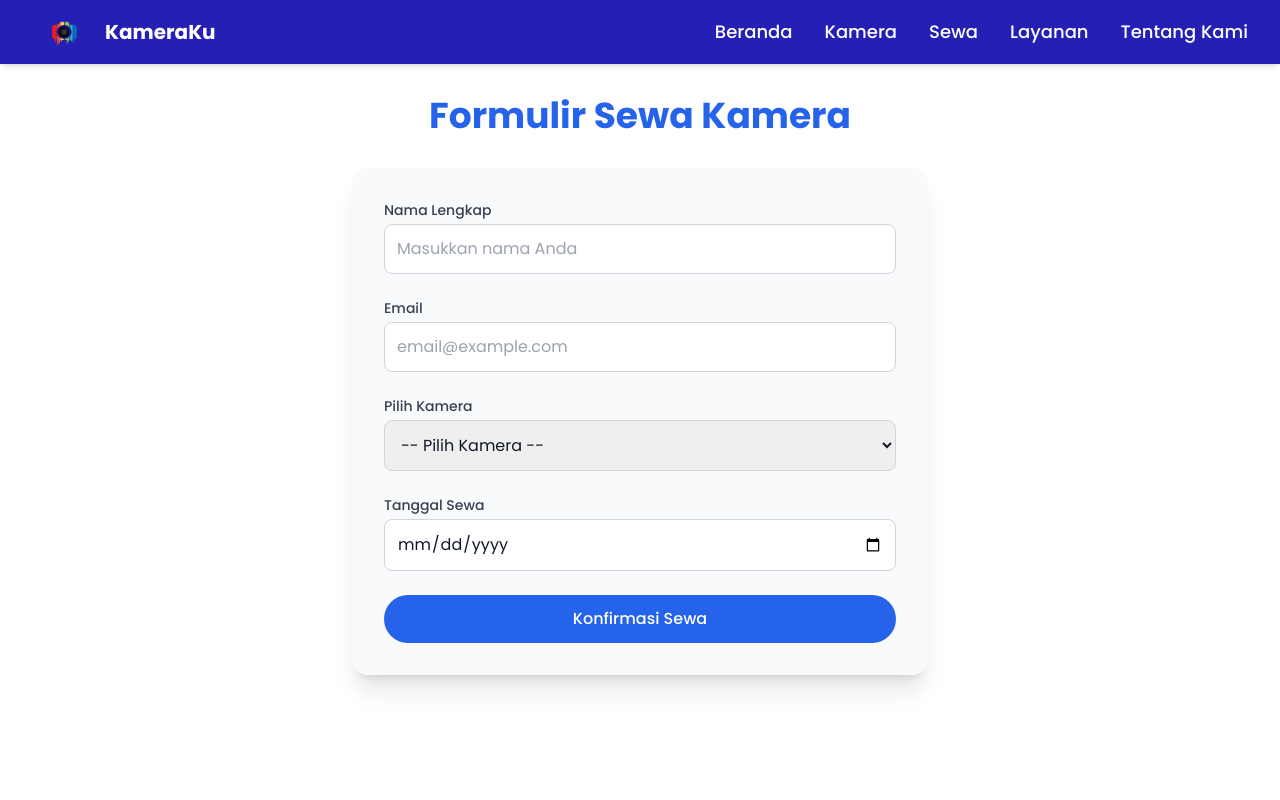
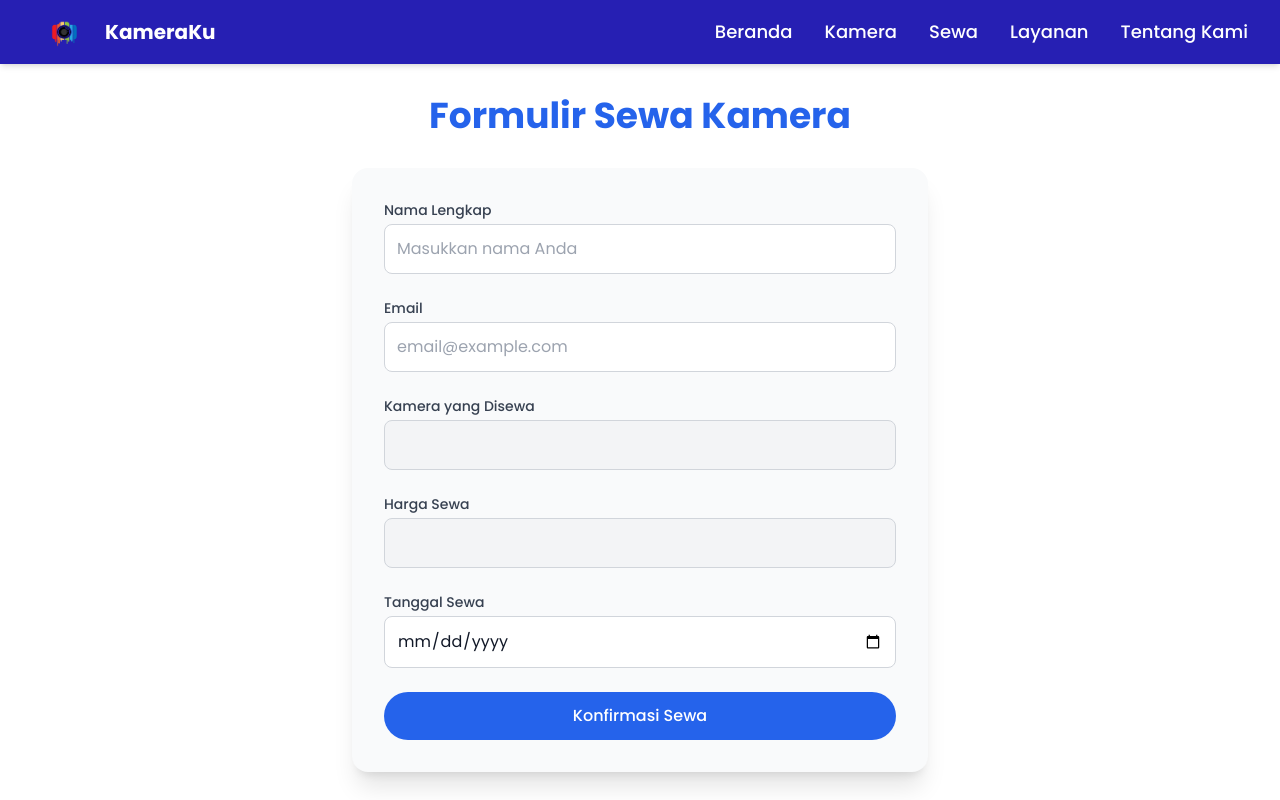
Before and after one commit to jefritirta30/Ondemande, a Next.js app in the folder frontend/: page /sewa in a window 1280 px wide. Shown: the top 800 px of the page. Built offline with nearby package versions, Linux system fonts and the light colour scheme.

Commit message:
jefri: update halaman sewa agar form otomatis terisi berdasarkan data kamera dari query string

```diff
--- a/frontend/app/sewa/page.tsx
+++ b/frontend/app/sewa/page.tsx
@@ -1,6 +1,37 @@
-import React from 'react'
+'use client'
+
+import { useSearchParams } from 'next/navigation'
+import React, { useEffect, useState } from 'react'
 
 export default function SewaPage() {
+  const searchParams = useSearchParams()
+
+  // Ambil data kamera dari query parameter
+  const namaKamera = searchParams.get('nama') || ''
+  const hargaKamera = searchParams.get('harga') || ''
+  const gambarKamera = searchParams.get('gambar') || ''
+
+  const [formData, setFormData] = useState({
+    nama: '',
+    email: '',
+    kamera: namaKamera,
+    harga: hargaKamera,
+    tanggal: '',
+  })
+
+  const handleChange = (e: React.ChangeEvent<HTMLInputElement | HTMLSelectElement>) => {
+    setFormData({
+      ...formData,
+      [e.target.name]: e.target.value,
+    })
+  }
+
+  const handleSubmit = (e: React.FormEvent) => {
+    e.preventDefault()
+    console.log('Data Formulir:', formData)
+    alert('Form berhasil dikirim!')
+  }
+
   return (
     <div className="min-h-screen bg-white text-gray-900 pt-24 px-4 pb-12">
       <div className="max-w-xl mx-auto">
@@ -8,17 +39,20 @@ export default function SewaPage() {
           Formulir Sewa Kamera
         </h1>
 
-        <form className="bg-gray-50 p-8 rounded-2xl shadow-xl space-y-6">
+        <form onSubmit={handleSubmit} className="bg-gray-50 p-8 rounded-2xl shadow-xl space-y-6">
           <div>
             <label htmlFor="nama" className="block text-sm font-medium text-gray-700">
               Nama Lengkap
             </label>
             <input
               type="text"
+              name="nama"
               id="nama"
               className="mt-1 block w-full border border-gray-300 rounded-lg p-3 focus:ring-blue-500 focus:border-blue-500"
               placeholder="Masukkan nama Anda"
               required
+              value={formData.nama}
+              onChange={handleChange}
             />
           </div>
 
@@ -28,27 +62,42 @@ export default function SewaPage() {
             </label>
             <input
               type="email"
+              name="email"
               id="email"
               className="mt-1 block w-full border border-gray-300 rounded-lg p-3 focus:ring-blue-500 focus:border-blue-500"
               placeholder="email@example.com"
               required
+              value={formData.email}
+              onChange={handleChange}
             />
           </div>
 
           <div>
             <label htmlFor="kamera" className="block text-sm font-medium text-gray-700">
-              Pilih Kamera
+              Kamera yang Disewa
             </label>
-            <select
+            <input
+              type="text"
+              name="kamera"
               id="kamera"
-              className="mt-1 block w-full border border-gray-300 rounded-lg p-3 focus:ring-blue-500 focus:border-blue-500"
-              required
-            >
-              <option value="">-- Pilih Kamera --</option>
-              <option value="canon">Canon EOS 80D</option>
-              <option value="sony">Sony A6400</option>
-              <option value="gopro">GoPro Hero 9</option>
-            </select>
+              className="mt-1 block w-full border border-gray-300 rounded-lg p-3 bg-gray-100"
+              readOnly
+              value={formData.kamera}
+            />
+          </div>
+
+          <div>
+            <label htmlFor="harga" className="block text-sm font-medium text-gray-700">
+              Harga Sewa
+            </label>
+            <input
+              type="text"
+              name="harga"
+              id="harga"
+              className="mt-1 block w-full border border-gray-300 rounded-lg p-3 bg-gray-100"
+              readOnly
+              value={formData.harga}
+            />
           </div>
 
           <div>
@@ -57,9 +106,12 @@ export default function SewaPage() {
             </label>
             <input
               type="date"
+              name="tanggal"
               id="tanggal"
               className="mt-1 block w-full border border-gray-300 rounded-lg p-3 focus:ring-blue-500 focus:border-blue-500"
               required
+              value={formData.tanggal}
+              onChange={handleChange}
             />
           </div>
 
```
